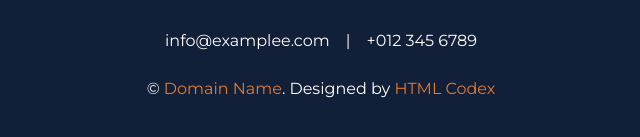
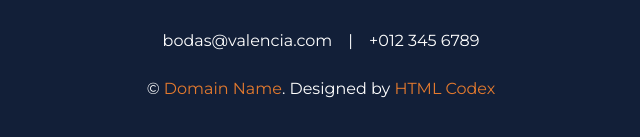
Before and after one commit to nnerea12/05_REP_BODAS, a plain HTML site: page index.html in a window 1280 px wide. Shown: the part 7835-7972 px from the top of the page, 319-959 px from the left. Drawn offline with nearby package versions, Linux system fonts and the light colour scheme; files that its build step writes are made by us from their sources.

Commit message:
cambio de correo definitivo

```diff
--- a/index.html
+++ b/index.html
@@ -503,7 +503,7 @@
                 <a class="btn btn-lg btn-outline-light btn-lg-square" href="#"><i class="fab fa-instagram"></i></a>
             </div>
             <div class="d-flex justify-content-center py-2">
-                <p class="text-white" href="#">info@examplee.com</p>
+                <p class="text-white" href="#">bodas@valencia.com</p>
                 <span class="px-3">|</span>
                 <p class="text-white" href="#">+012 345 6789</p>
             </div>
```
